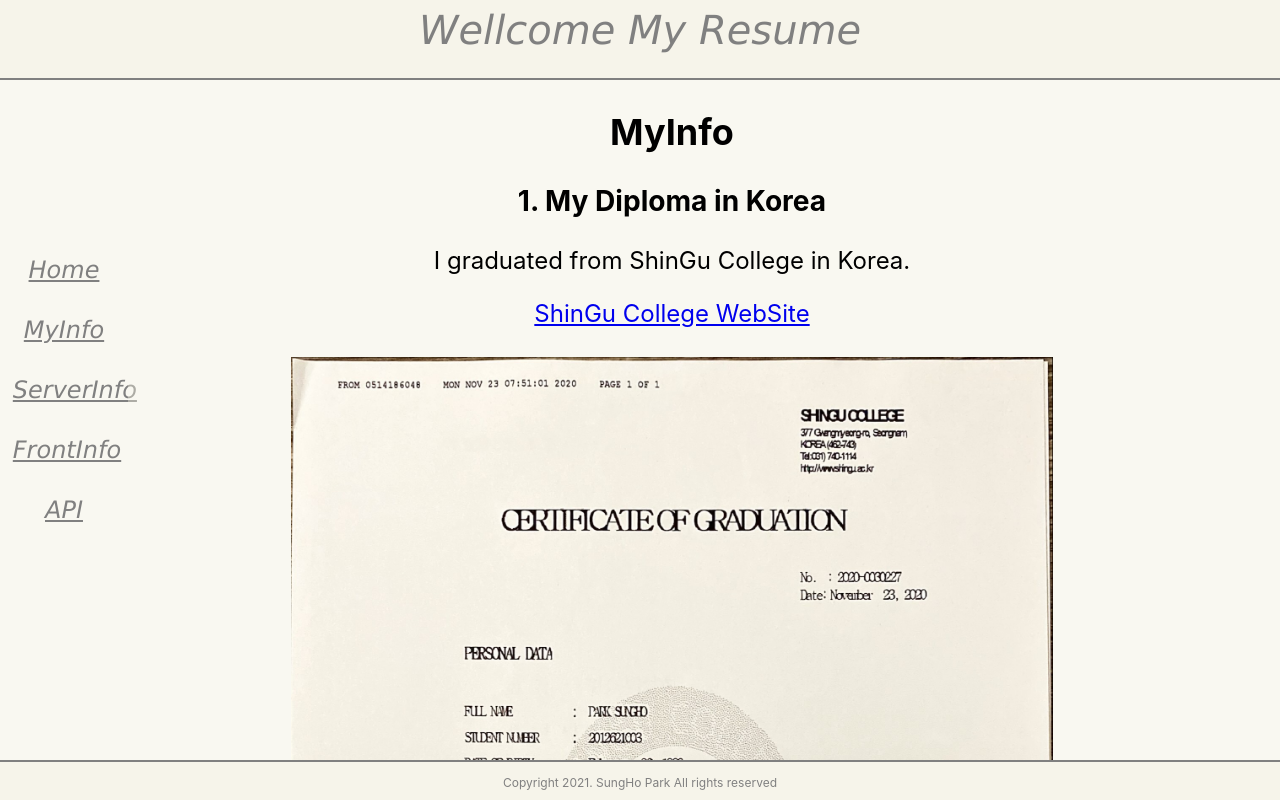
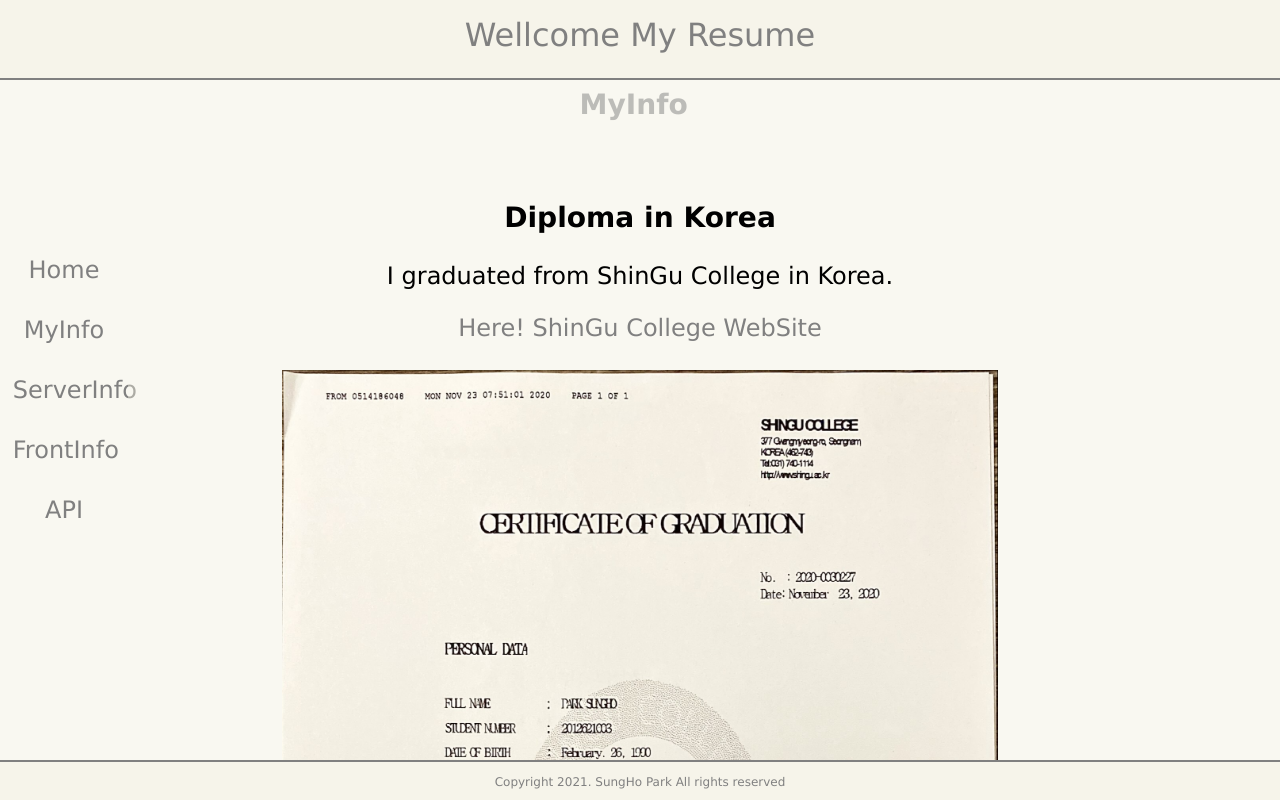
Before and after one commit to kospsh157/portFolio, a React (Create React App) app in the folder nodeServer/reactFront/: page /myinfo in a window 1280 px wide. Built offline with nearby package versions, Linux system fonts and the light colour scheme.

Commit message:
sixteenth progress portFolio base component complete
'

```diff
--- a/nodeServer/reactFront/src/App.js
+++ b/nodeServer/reactFront/src/App.js
@@ -3,7 +3,7 @@
 import SideMenu from './components/presentational/Menu.jsx';
 import {BrowserRouter, Route} from 'react-router-dom';
 import BodyHome from './components/presentational/BodyHome.jsx';
-import BodyMy from './components/presentational/BodyMy.jsx';
+import BodyMyInfo from './components/presentational/BodyMyInfo.jsx';
 import BodyServer from './components/presentational/BodyServer.jsx';
 import BodyFront from './components/presentational/BodyFront.jsx';
 import BodyApi from './components/presentational/BodyApi.jsx';
@@ -23,7 +23,7 @@
       <BrowserRouter>
         <SideMenu/>
         <Route exact path='/' component={BodyHome} />
-        <Route path='/myinfo' component={BodyMy} />
+        <Route path='/myinfo' component={BodyMyInfo} />
         <Route path='/serverinfo' component={BodyServer} />
         <Route path='/frontinfo' component={BodyFront} />
         <Route path='/api' component={BodyApi} />
--- a/nodeServer/reactFront/src/components/presentational/BodyHome.jsx
+++ b/nodeServer/reactFront/src/components/presentational/BodyHome.jsx
@@ -1,10 +1,10 @@
 import styled from 'styled-components';
 import BodyStyled from './BodyStyled.jsx';
+import CustomLink from './customTags/CustomLink';
 
 const BodyHomeStyled = styled(BodyStyled)`
     text-align: center;
-    padding: 15vh 10vw 15vh 0;
-
+    padding-top: 10vh;
 `;
 
 function BodyHome(){
@@ -13,7 +13,13 @@
         <BodyHomeStyled>
             <h1>Hello.</h1>
             <h2>Thank you for coming to my shabby resume site.</h2>
+            <h2>I created this site all myself.</h2>
             <h2>This site was built with Node and React.</h2>
+            <h2>The code is in the 'portFolio' folder in my Git repository.
+                <br />
+                <CustomLink to = {{ pathname: 'https://github.com/kospsh157/portFolio' }}
+                    target = '_blank'
+                >If you want to see the code, please press it.</CustomLink></h2>
             <h2>Thank you.</h2>
             <p style = {{ fontSize: '0.8em' }}>(This site is optimized for PC browsers
             but it is made as a responsive site, so you can view it on mobile.)</p>
--- a/nodeServer/reactFront/src/components/presentational/BodyMy.jsx
+++ b/nodeServer/reactFront/src/components/presentational/BodyMyInfo.jsx
@@ -1,112 +1,78 @@
 import styled from 'styled-components';
 import BodyStyled from './BodyStyled';
-import { Link, Redirect } from 'react-router-dom';
+import CustomLink from './customTags/CustomLink.jsx';
+import StickyH3 from './customTags/StickyH3.jsx';
 
 const MyInfoStyled = styled(BodyStyled)`
-    /* mobile horizontal */
-    @media only screen and (min-width : 321px) {
 
-    }
-
-    /* mobile vertical */
-    @media only screen and (max-width : 320px) {
-
-    }
-
-    /* small desktop horizontal */
-    @media only screen and (max-width : 1100px) {
-
-    }
 
 `;
 
-function BodyMyInfo(){
+function BodyMyInfo() {
 
     return(
         <MyInfoStyled>
-            <h2 style={{ position: 'sticky', top:'0'}}>MyInfo</h2>
-                <h3>1. My Diploma in Korea</h3>
+            <StickyH3>MyInfo</StickyH3>
+            <br />
+            <h3>Diploma in Korea</h3>
                 <p>I graduated from ShinGu College in Korea.</p>
-                <Link to = {{ pathname: 'https://english.shingu.ac.kr/index.do' }}
+                <CustomLink to = {{ pathname: 'https://english.shingu.ac.kr/index.do' }}
                     target = '_blank'
-
                 >
-                ShinGu College WebSite
-                </Link>
-
+                Here! ShinGu College WebSite
+                </CustomLink>
                 <br /><br />
-
                 <img src = '/images/myDiploma.jpg'
-                    alt = 'myDiplomaImage'
+                    alt = 'myDiplomaPaperImage'
                     width = '70%'
                     height = 'auto'
                 />
-
                 <br /><br />
-
-                <h3>2. About me</h3>
+                <h3>About me</h3>
                 <p>
                 I have been immigrating from Korea to Canada for about a year.
-
                 <br />
-
                 I am also a permanent resident of Canada.
-
                 <br /><br />
-
                 I majored in WebIT Department in Korea. But now, the department name changed.
-
                 <br />
-
                 Just before immigrating to Canada, I had a month of internship experience as a novice front-end developer in Korea.
-
                 <br /><br />
-
                 Besides web development, I have a lot of background knowledge. Especially for health and food.
-
                 <br /><br />
-
                 I am currently learning English diligently. This is what I think is the weakest point.
-
                 <br />
-
                 I know simple life conversation and work terms. However, it is true that it is very difficult to write a report.
                 </p>
-
                 <br /><br />
-
-                <h3>3. Skills</h3>
+                <h3>Skills</h3>
                 {/* 각각 div를 만들어준 이유 : 패딩값을 줘서 이미지 사이 간격을 일정하게 주기 위함이다. */}
                 <div style = {{ paddingRight: '2vw', display: 'inline-block' }}>
                     <img src = '/images/javascript.png'
-                        alt = 'javascript'
+                        alt = 'I can use javascript'
                         width = '100%'
                         height = '100vh'
-
                     />
                 </div>
                 <div style = {{ paddingRight: '2vw', display: 'inline-block' }}>
                  <img src = '/images/nodejs.png'
-                    alt = 'nodeJS'
+                    alt = 'I can use nodeJS'
                     width = '100%'
                     height = '100vh'
-
                 />
                 </div>
                 <div style = {{ paddingRight: '2vw', display: 'inline-block' }}>
                  <img src = '/images/typescript.png'
-                    alt = 'typescript'
+                    alt = 'I can use typescript'
                     width = '100%'
                     height = '100vh'
-
                 />
                 </div>
                 <div style = {{ paddingRight: '2vw', display: 'inline-block' }}>
                   <img src = '/images/AWS.png'
-                    alt = 'AWS'
+                    alt = 'I can use AWS'
                     width = '100%'
                     height = '100vh'
-
                 />
                 </div>
         </MyInfoStyled>
--- a/nodeServer/reactFront/src/components/presentational/BodyServer.jsx
+++ b/nodeServer/reactFront/src/components/presentational/BodyServer.jsx
@@ -2,12 +2,11 @@
 import BodyStyled from './BodyStyled.jsx';
 
 const BodyServerStyled = styled(BodyStyled)`
-    text-align: center;
-    padding: 0vh 10vw 20vh 0;
+
 
 `;
 
-function BodyServer(){
+function BodyServer() {
 
     return(
         <BodyServerStyled>
--- a/nodeServer/reactFront/src/components/presentational/BodyStyled.jsx
+++ b/nodeServer/reactFront/src/components/presentational/BodyStyled.jsx
@@ -7,17 +7,17 @@
     height: 85vh;
     float: left;
     text-align: center;
-    padding: 0vh 5vw 0vh 0vh;
+    padding: 0vh 10vw 0vh 0vh;
     overflow: auto;
     color: #000000;
+    font-family: Verdana;
+
+
     /* small desktop horizontal */
     @media only screen and (max-width : 1100px) {
         width: 100vw;
-        padding: 0vh 5vw 0vh 5vw;
+        padding: 0 0 0 0;
     }
-
-
-
 `;
 
 export default BodyStyled;
--- a/nodeServer/reactFront/src/components/presentational/Menu.jsx
+++ b/nodeServer/reactFront/src/components/presentational/Menu.jsx
@@ -2,40 +2,38 @@
 import styled from 'styled-components';
 import Square from './Square.jsx';
 import {Link} from 'react-router-dom';
+import CustomLink from './customTags/CustomLink.jsx';
 
 const MenuStyled = styled(Square)`
     width: 10vw;
     height: 85vh;
     // border-right: 2px solid black;
     float: left;
-    font-family: Verdana;
-    font-style: italic;
     font-size: 1.5em;
     line-height: 2.5em;
     text-align: center;
     padding: 20vh 1vw 20vh 1vw;
 
-     /* small desktop horizontal */
-     @media only screen and (max-width : 1100px) {
+    /* small desktop horizontal */
+    @media only screen and (max-width : 1100px) {
         display: none;
     }
-
 `;
 
-function Menu(){
+function Menu() {
 
     return (
         <MenuStyled>
             <ul style={{ listStyle: 'none', width: '8vw', padding: '0', margin: '0' }}>
-                <Link to='/' style={{color: 'grey'}}>Home</Link>
+                <CustomLink to='/' >Home</CustomLink>
                 <br />
-                <Link to='/myinfo' style={{color: 'grey'}}>MyInfo</Link>
+                <CustomLink to='/myinfo' >MyInfo</CustomLink>
                 <br />
-                <Link to='/serverinfo' style={{color: 'grey'}}>ServerInfo</Link>
+                <CustomLink to='/serverinfo' >ServerInfo</CustomLink>
                 <br />
-                <Link to='/frontinfo' style={{color: 'grey'}}>FrontInfo</Link>
+                <CustomLink to='/frontinfo' >FrontInfo</CustomLink>
                 <br />
-                <Link to='/api' style={{color: 'grey'}}>API</Link>
+                <CustomLink to='/api' >API</CustomLink>
                 <br />
             </ul>
         </MenuStyled>
--- a/nodeServer/reactFront/src/components/presentational/Square.jsx
+++ b/nodeServer/reactFront/src/components/presentational/Square.jsx
@@ -17,7 +17,7 @@
     padding: 0;
     color: #000000;
     font-size: 1.5em;
-
+    font-family: Verdana;
 `;
 
 export default Square;
--- a/nodeServer/reactFront/src/components/presentational/TopAndFooter.jsx
+++ b/nodeServer/reactFront/src/components/presentational/TopAndFooter.jsx
@@ -5,27 +5,25 @@
 const TopBody = styled(Square)`
   width: 100vw;
   height: 10vh;
-  border-bottom: 2px solid grey;
+  border-bottom: 2px solid #808080;
   float: left;
   text-align: center;
-  font-size: 2.5em;
-  font-family: Verdana;
-  font-style: italic;
-  color: grey;
+  font-size: 2em;
+  color: #808080;
   background-color: rgba(240, 237, 221, 0.6);
 
+
   /* Make inner text vertically center aligned (You can use this way only for one sentence.)*/
-  line-height: 1.5em;
-
+  padding: 2vh 0 2vh 0;
 `;
 
 const FooterBody = styled(Square)`
   width: 100vw;
   height: 5vh;
-  border-top: 2px solid grey;
+  border-top: 2px solid #808080;
   float: left;
   text-align: center;
-  color: grey;
+  color: #808080;
   background-color: rgba(240, 237, 221, 0.6);
 
   // Make inner div vertically center aligned by padding
@@ -34,7 +32,6 @@
   /* Make inner div vertically center aligned  */
   // display: flex;
   // align-items: center;
-
 `;
 
 const TopAndFooter = [TopBody,  FooterBody];
--- /dev/null
+++ b/nodeServer/reactFront/src/components/presentational/customTags/CustomLink.jsx
@@ -0,0 +1,13 @@
+import { Link } from 'react-router-dom';
+import styled from 'styled-components';
+
+const CustomLink = styled(Link)`
+    text-decoration: none;
+    color: #808080;
+    &:hover {
+        color: #000000;
+    }
+    /* &:focus, &:hover, &:visited, &:link, &:active */
+`;
+
+export default CustomLink;
--- /dev/null
+++ b/nodeServer/reactFront/src/components/presentational/customTags/StickyH3.jsx
@@ -0,0 +1,26 @@
+import styled from 'styled-components';
+
+const StickyP = styled.h3`
+    padding: 1vh 10vw 5vh 0;
+    margin: 0 0 5vh 0;
+    width: 89vw;
+    height: auto;
+    box-sizing: border-box;
+    display: inline;
+    position: sticky;
+    top: 0;
+    float: left;
+    font-family: Verdana;
+    color: rgba(128, 128, 128, 0.5);
+    &:hover {
+        color: #000000;
+    };
+    /* small desktop horizontal */
+    @media only screen and (max-width : 1100px) {
+        width: 100vw;
+        padding: 0 0 0 0;
+    }
+`;
+
+export default StickyP;
+{/* <div style="cursor:pointer;" onclick="window.scrollTo(0,0);">TOP</div> */}
```
Also changed, not shown: nodeServer/reactFront/src/components/presentational/customTags/TopTitleH2.jsx (added, +12 -0 lines).
